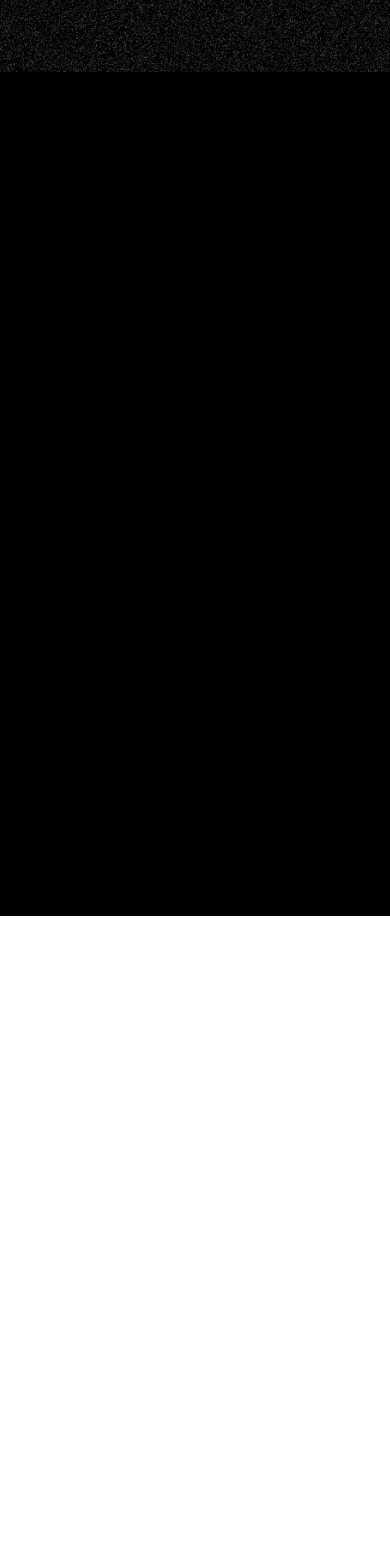
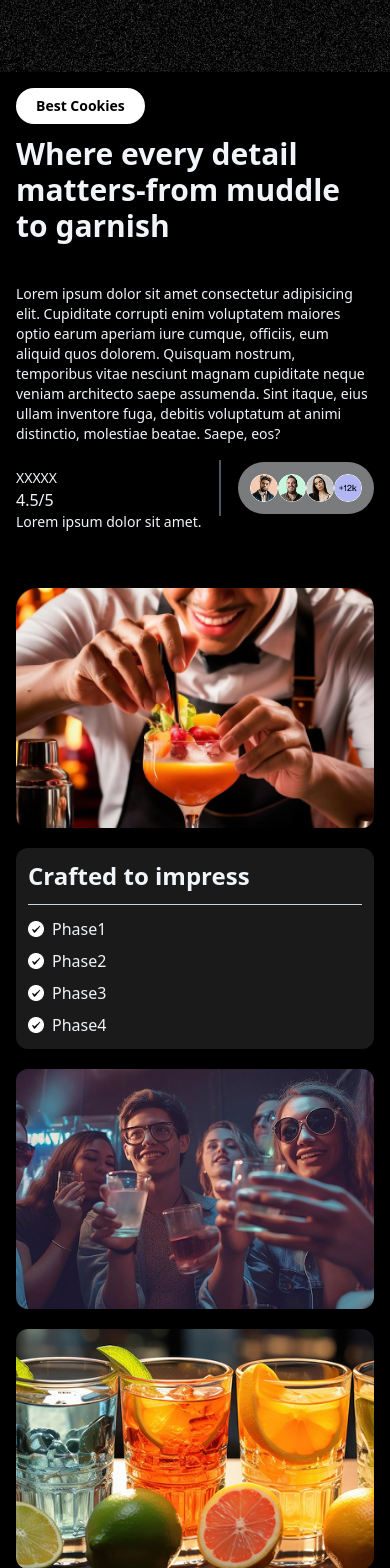
Before and after one commit to Hussain0981/Mojeto-Frontend-website, a Nuxt app: page / in a window 390 px wide. Shown: the part 1820-3388 px from the top of the page. Before the commit the page ends 2736 px from the top, so only its background shows below. Built offline with nearby package versions, Linux system fonts and the light colour scheme.

Commit message:
add: images section and also convert to responsive for all screens

```diff
--- a/app/components/ImagesSection.vue
+++ b/app/components/ImagesSection.vue
@@ -3,8 +3,78 @@
 </script>
 
 <template>
-  <section id="page3" class="h-screen bg-black">
+  <section id="page3" class=" bg-black py md:py-20 max-w-7xl mx-auto p-4 md:p-10">
+    <div id="top" class="flex flex-col md:flex-row  justify-between gap-10 ">
+      <div id="page3Right" class="flex-1">
+       <div class="w-full xl:w-2/3">
+         <button class="font-bold text-sm px-5 py-2 bg-white text-black rounded-full shadow-sm">Best Cookies</button>
+        <h1 class="font-bold text-3xl mt-3 ">Where every detail matters-from muddle to garnish</h1>
+       </div>
+      </div>
+      <div id="page3Left" class="flex-1 flex xl:justify-end">
+        <div class="w-full xl:w-2/3">
+          <p class="text-sm">Lorem ipsum dolor sit amet consectetur adipisicing elit. Cupiditate corrupti enim voluptatem maiores optio earum aperiam iure cumque, officiis, eum aliquid quos dolorem. Quisquam nostrum, temporibus vitae nesciunt magnam cupiditate neque veniam architecto saepe assumenda. Sint itaque, eius ullam inventore fuga, debitis voluptatum at animi distinctio, molestiae beatae. Saepe, eos?</p>
+        <div class="flex  items-center justify-between gap-2 md:gap-3 xl:gap-5">
+         <div class="mt-6">
+           <h4 class="text-sm font-medium">XXXXX</h4>
+          <h4 class="text-bold">4.5/5</h4>
+          <p class="text-sm">Lorem ipsum dolor sit amet.</p>
+         </div>
+         <span class="h-14 border border-gray-600"></span>
+         <div class="bg-slate-100/50 rounded-full p-3 flex items-center">
+          <img class="h-7 w-7 rounded-full object-cover object-center" src="/images/profile1.png" alt="">
+          <img class="h-7 w-7 rounded-full object-cover object-center" src="/images/profile2.png" alt="">
+          <img class="h-7 w-7 rounded-full object-cover object-center" src="/images/profile3.png" alt="">
+          <img class="h-7 w-7 rounded-full object-cover object-center" src="/images/profile4.png" alt="">
+         </div>
+        </div>
+        </div>
+      </div>
+    </div>
+    <div id="mid" class="grid md:grid-cols-2 xl:grid-cols-4 mt-14 gap-5">
+      <div class="">
+      <img class="rounded-xl h-60 w-full object-cover object-top" src="/images/abt1.png" alt="">
 
+      </div>
+      <div class="bg-white/10 p-3 rounded-xl">
+        <h3 class="text-2xl font-bold">Crafted to impress</h3>
+        <div class="w-full h-px bg-slate-300 my-3"></div>
+        <div class="flex flex-col gap-2">
+          <div class="flex items-center gap-2">
+            <img class="h-4 w-4" src="/images/check.png" alt="">
+            <span>Phase1</span>
+          </div>
+          <div class="flex items-center gap-2">
+            <img class="h-4 w-4" src="/images/check.png" alt="">
+            <span>Phase2</span>
+          </div>
+          <div class="flex items-center gap-2">
+            <img class="h-4 w-4" src="/images/check.png" alt="">
+            <span>Phase3</span>
+          </div>
+          <div class="flex items-center gap-2">
+            <img class="h-4 w-4" src="/images/check.png" alt="">
+            <span>Phase4</span>
+          </div>
+        </div>
+
+      </div>
+      <!-- right photo -->
+         <div class="xl:col-span-2 ">
+      <img class="rounded-xl h-60 w-full object-cover object-center" src="/images/abt2.png" alt="">
+
+         </div>
+    </div>
+    <div id="bottom" class="grid  md:grid-cols-2 xl:grid-cols-3 gap-5 mt-5 w-full">
+      <div class="xl:col-span-2 h-60">
+              <img class="rounded-xl h-full w-full object-cover object-center" src="/images/abt3.png" alt="">
+
+      </div>
+      <div class=" h-60">
+      <img class="rounded-xl h-full w-full object-cover object-center" src="/images/abt4.png" alt="">
+
+      </div>
+    </div>
 
   </section>
 
```
